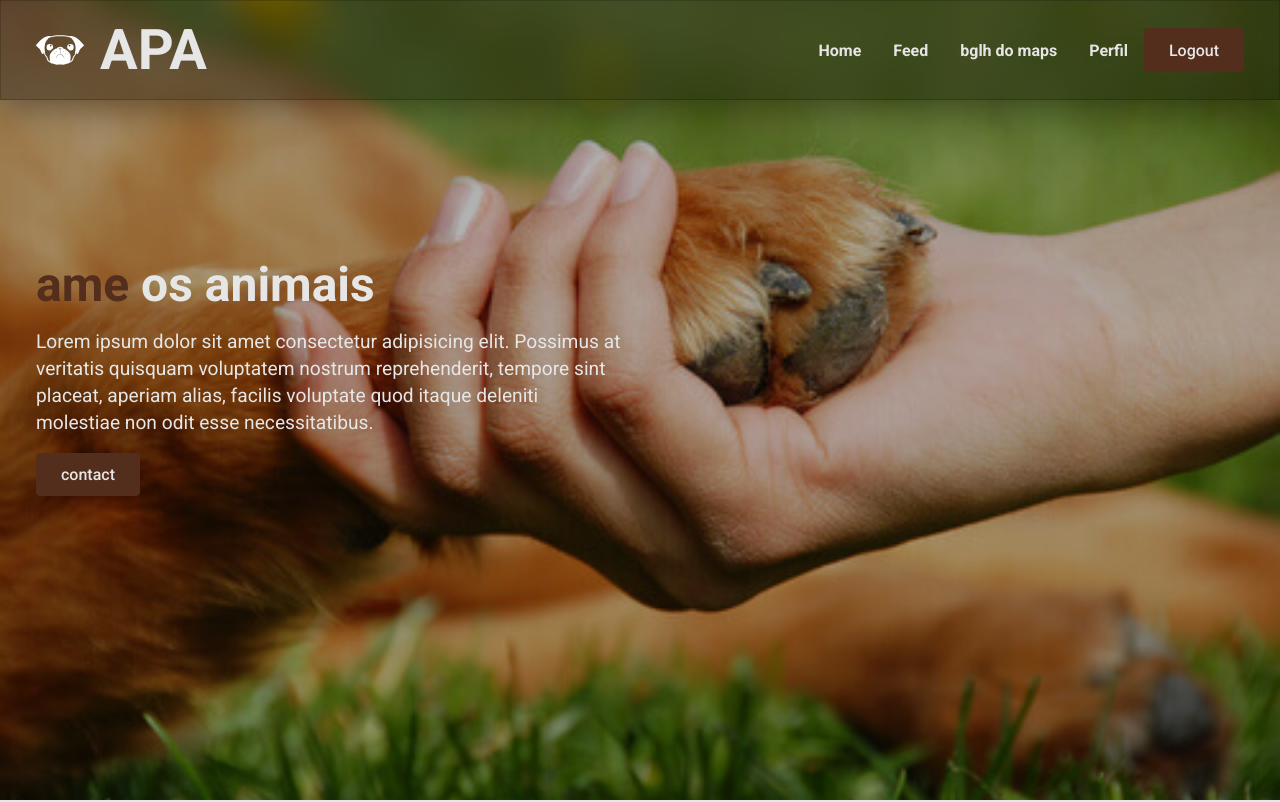
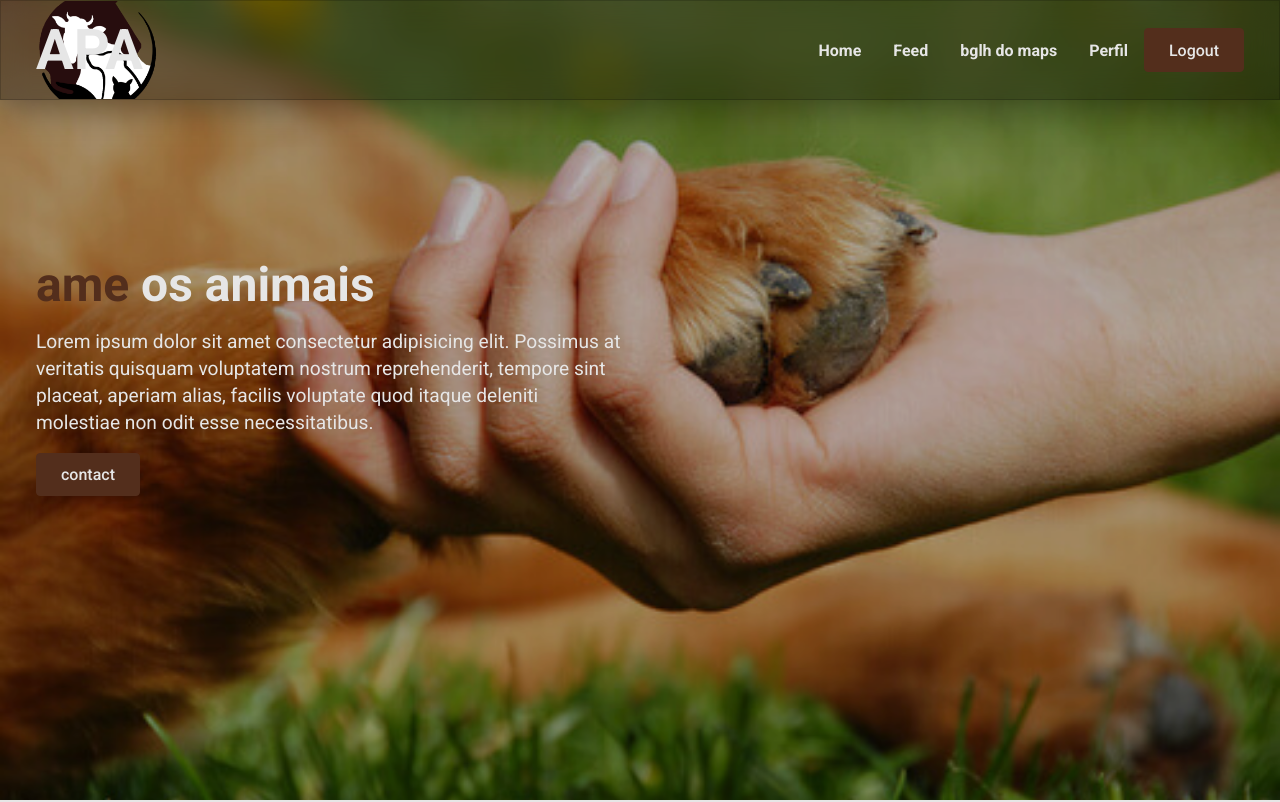
Before and after one commit to GustavoSilles/APA, a React (Create React App) app: page /home3 in a window 1280 px wide. Shown: the top 802 px of the page. Built offline with nearby package versions, Linux system fonts and the light colour scheme.

Commit message:
Logo boa ta ai agora

```diff
--- a/src/components/home2/Home2.js
+++ b/src/components/home2/Home2.js
@@ -14,6 +14,7 @@ const Home2 = () => {
                 </div>
             </div>
         </div>
+
     )
 }
 
--- a/src/components/navbar/Navbar.js
+++ b/src/components/navbar/Navbar.js
@@ -13,7 +13,7 @@ const Navbar = () => {
         <div name='top' className='navbar'>
             <div className="container">
                 <div className="logo">
-                    <SiPug className='icon' />
+
                     <h1>APA</h1>
                 </div>
 
--- a/src/components/navbar/NavbarStyles.css
+++ b/src/components/navbar/NavbarStyles.css
@@ -21,6 +21,10 @@
     align-items: center;
     color: #E6E6E6;
     margin: 1rem;
+    content: '';
+    background: url('../../assets//LogoVerdadeira.png') no-repeat center center/cover;
+    height: 100%;
+    width: 10%;
 }
 
 .navbar .logo .icon {
@@ -85,6 +89,7 @@
         font-size: 2rem;
     }
 
+
     .navbar button {
         font-size: 1.8rem;
     }
```
Also changed, not shown: src/assets/LogoVerdadeira.png (added).
